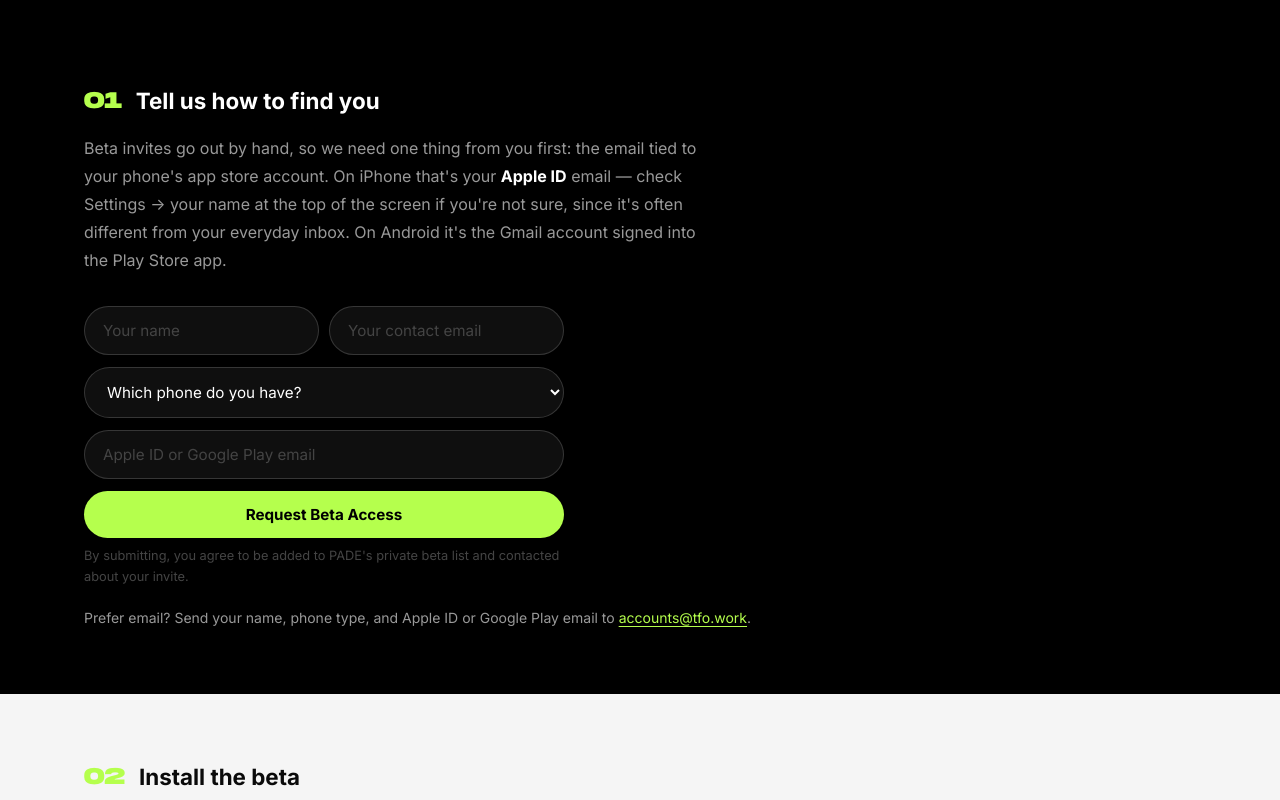
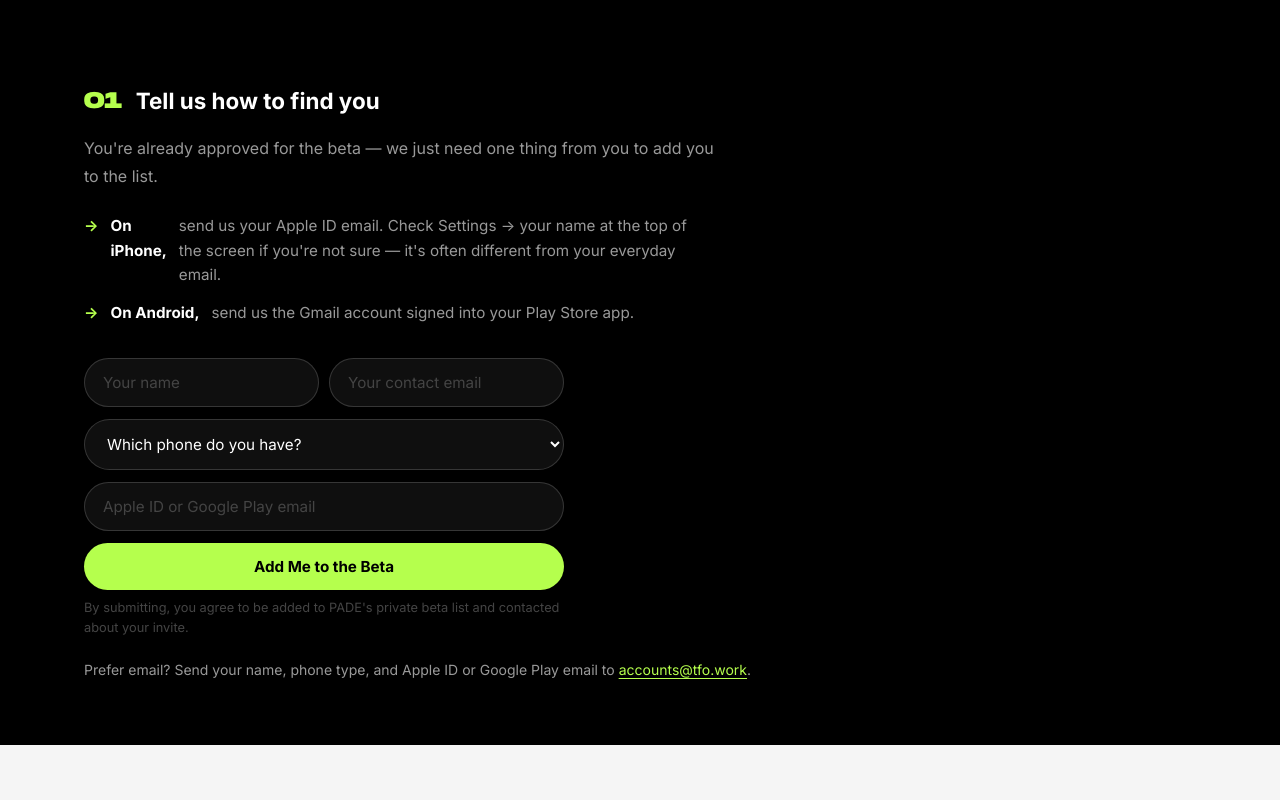
Before and after one commit to tfowork/pade-site, a website: page beta.html in a window 1280 px wide. Shown: the part 440-1240 px from the top of the page. Drawn offline with Linux system fonts and the light colour scheme.

Commit message:
Polish /beta page copy and contrast per feedback
Break Step 01's wall of text into a scannable checklist, change the CTA
to reflect that testers are already approved (we're just collecting
their info to add them), and fix low-contrast lime-on-grey for the "02"
step number on the off-white Install section.

Co-Authored-By: Claude Sonnet 5 <noreply@anthropic.com>

```diff
--- a/beta.html
+++ b/beta.html
@@ -42,11 +42,12 @@
         <span class="beta-step-heading">Tell us how to find you</span>
       </div>
       <p class="beta-step-intro fi">
-        Beta invites go out by hand, so we need one thing from you first: the email tied to your phone's app
-        store account. On iPhone that's your <strong style="color:var(--on-dark);">Apple ID</strong> email — check
-        Settings → your name at the top of the screen if you're not sure, since it's often different from your
-        everyday inbox. On Android it's the Gmail account signed into the Play Store app.
+        You're already approved for the beta — we just need one thing from you to add you to the list.
       </p>
+      <ul class="beta-checklist fi">
+        <li><strong>On iPhone,</strong> send us your Apple ID email. Check Settings → your name at the top of the screen if you're not sure — it's often different from your everyday email.</li>
+        <li><strong>On Android,</strong> send us the Gmail account signed into your Play Store app.</li>
+      </ul>
 
       <form class="beta-form fi" id="beta-signup-form" action="https://script.google.com/macros/s/AKfycbyfDRpLj4BDh0UN4DbPoSuTkY4cbQtNnFUwqrHTmpZa68-By3Y_Xmo6QfQo0qXq9sv3/exec" method="POST" target="beta-signup-frame">
         <div class="beta-form-row">
@@ -62,7 +63,7 @@
         <input type="text" name="company" class="hero-signup-hp" tabindex="-1" autocomplete="off">
         <input type="hidden" name="source" value="pade-beta-page">
         <input type="hidden" name="consent_text" value="By submitting, you agree to be added to PADE's private beta list and contacted about your invite.">
-        <button type="submit" class="btn btn-green hero-signup-btn">Request Beta Access</button>
+        <button type="submit" class="btn btn-green hero-signup-btn">Add Me to the Beta</button>
       </form>
       <p class="hero-signup-note beta-form-note" id="beta-signup-note">
         By submitting, you agree to be added to PADE's private beta list and contacted about your invite.
--- a/styles.css
+++ b/styles.css
@@ -974,7 +974,13 @@ ul { list-style: none; }
 .beta-step-label { display: flex; align-items: center; gap: 14px; margin-bottom: 14px; }
 .beta-step-num { font-size: 1.5rem; color: var(--lime); }
 .beta-step-heading { font-size: 1.4rem; font-weight: 700; color: var(--on-dark); }
-.beta-step-intro { color: var(--on-dark-2); max-width: 640px; margin-bottom: 32px; line-height: 1.75; }
+.beta-step-intro { color: var(--on-dark-2); max-width: 640px; margin-bottom: 24px; line-height: 1.75; }
+.beta-section-alt .beta-step-num { color: var(--blue); }
+
+.beta-checklist { display: flex; flex-direction: column; gap: 14px; margin-bottom: 32px; max-width: 620px; }
+.beta-checklist li { display: flex; gap: 12px; color: var(--on-dark-2); font-size: 0.95rem; line-height: 1.6; }
+.beta-checklist li::before { content: '→'; color: var(--lime); flex-shrink: 0; font-weight: 700; }
+.beta-checklist li strong { color: var(--on-dark); }
 
 /* Signup form (extends .hero-signup patterns) */
 .beta-form { display: flex; flex-direction: column; gap: 12px; max-width: 480px; }
```
